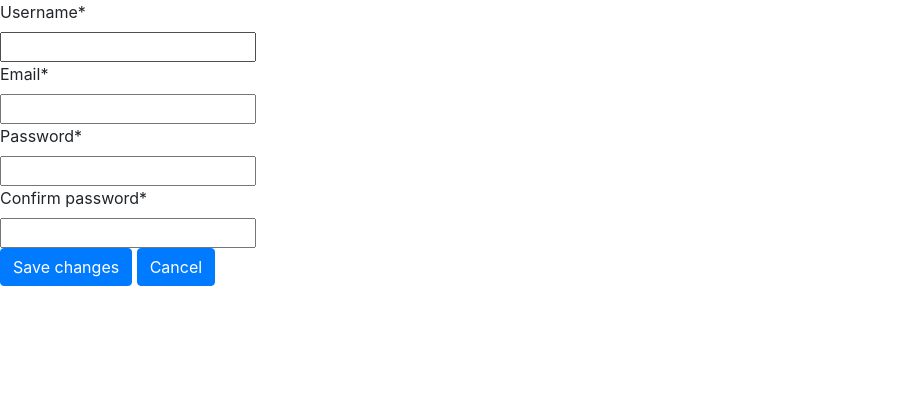
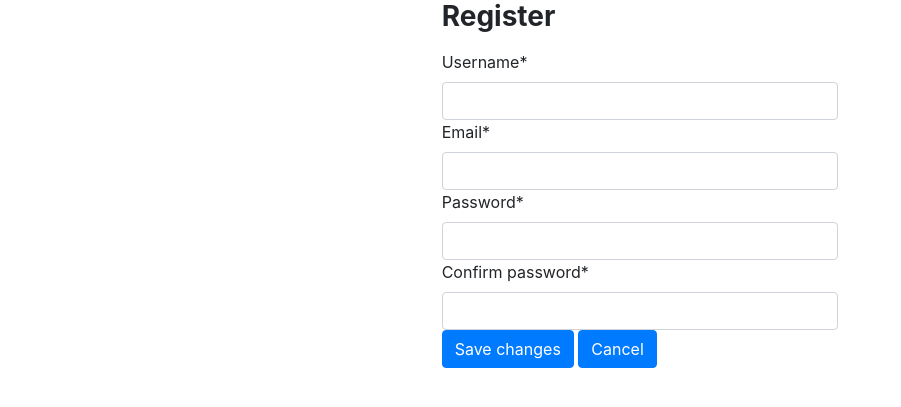
Before and after one commit to jcuyag/samples, a Django app: page /register in a window 1280 px wide. Shown: the top 407 px of the page, without its empty margins (0-901 px from the left). Run offline with Django 3.2, Linux system fonts and the light colour scheme; some libraries are stand-ins or nearby versions.

Commit message:
dev test

```diff
--- a/app/forms.py
+++ b/app/forms.py
@@ -14,14 +14,14 @@ class RegisterForm(forms.Form):
 
 
     helper = FormHelper()
-    helper.form_class = 'form-horizontal'
+    helper.form_class = 'form-group'
     helper.layout = Layout(
-                            Field('username', css_class='input-xlarge'),
-                            Field('email', css_class='input-xlarge'),
-                            Field('password', css_class='input-xlarge'),
-                            Field('confirm_password', css_class='input-xlarge'),
+                            Field('username', css_class='form-control'),
+                            Field('email', css_class='form-control'),
+                            Field('password', css_class='form-control'),
+                            Field('confirm_password', css_class='form-control'),
                             FormActions(
-                                        Submit('save_changes', 'Save changes', css_class='btn-primary'),
+                                        Submit('save_changes', 'Save changes', css_class='btn btn-primary'),
                                         Submit('cancel', 'Cancel'),
                                        )
                           )
--- a/app/templates/auth/register.html
+++ b/app/templates/auth/register.html
@@ -2,5 +2,9 @@
 {% load crispy_forms_tags %}
 
 {% block content %}
-    {% crispy form %}
+    <div class="container col-md-4">
+        <h1 class="h3 mb-3 font-weight-bold">Register</h1>
+        {% crispy form %}
+        {% comment %} <button type="submit" class="btn btn-primary">Submit</button> {% endcomment %}
+    </div>
 {% endblock  %}
```
